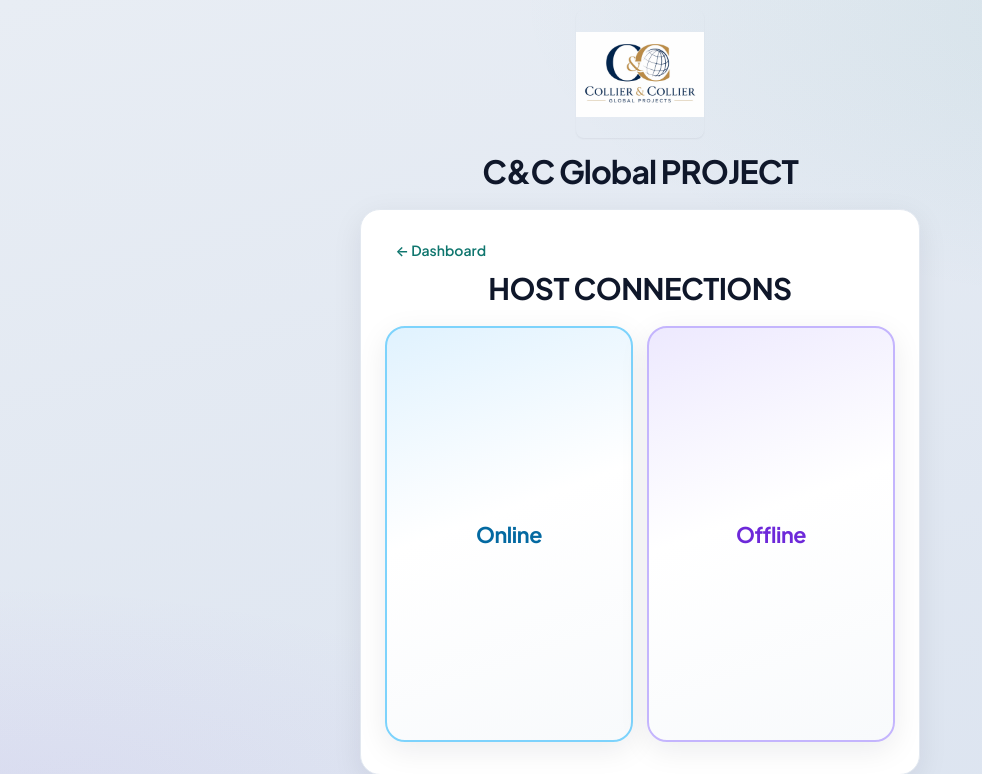
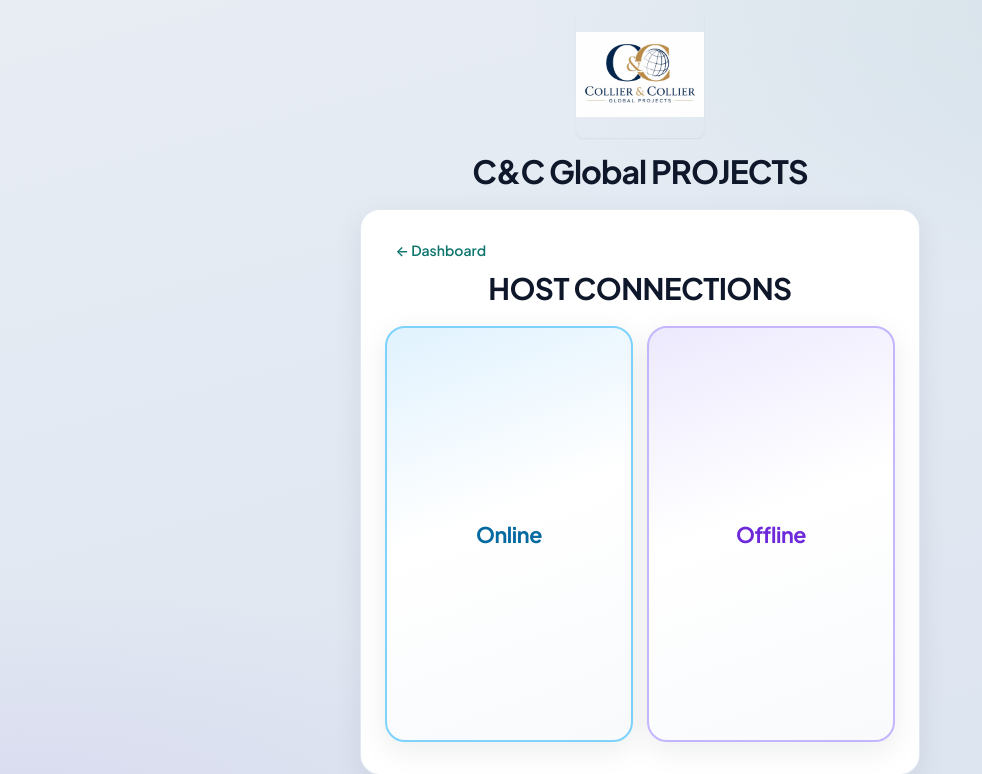
Before and after one commit to rutlandpos/C-C, a Flask app: page /protocol in a window 1280 px wide. Shown: the top 774 px of the page, without its empty margins (0-982 px from the left). Run offline with Flask 3, Linux system fonts and the light colour scheme; the visitor is signed in with stand-in values (Sample User, id 1).

Commit message:
c-c  projects

```diff
--- a/app.py
+++ b/app.py
@@ -1,4 +1,4 @@
-# app.py - C&C Global PROJECT POS (all cards auto-authorize)
+# app.py - C&C Global PROJECTS POS (all cards auto-authorize)
 from flask import Flask, render_template, request, redirect, session, url_for, send_file, flash, jsonify
 from flask_mail import Mail, Message
 import random, logging, os, hashlib, json, re, tempfile, threading
@@ -39,7 +39,7 @@ app.config['MAIL_PASSWORD'] = os.environ.get('MAIL_PASSWORD', '')
 app.config['MAIL_DEFAULT_SENDER'] = os.environ.get('MAIL_DEFAULT_SENDER', 'support@njakamltd.com')
 mail = Mail(app)
 
-TERMINAL_COMPANY_NAME = "C&C Global PROJECT"
+TERMINAL_COMPANY_NAME = "C&C Global PROJECTS"
 # Footer on receipt emails (plain text + HTML)
 TERMINAL_MAIL_ADDRESS_LINE = "P O BOX 504214, Gaborone, Botswana"
 TERMINAL_MAIL_CONTACT = "+14145126049"
--- a/static/style.css
+++ b/static/style.css
@@ -1,4 +1,4 @@
-/* C&C Global PROJECT — “Ledger & Tide” design system: calm, retail-friendly, distinct from terminal clichés */
+/* C&C Global PROJECTS — “Ledger & Tide” design system: calm, retail-friendly, distinct from terminal clichés */
 
 @import url("https://fonts.googleapis.com/css2?family=IBM+Plex+Mono:wght@400;500;600&family=Plus+Jakarta+Sans:ital,wght@0,400;0,500;0,600;0,700;1,400&display=swap");
 
```
Also changed, not shown: static/manifest.json.
